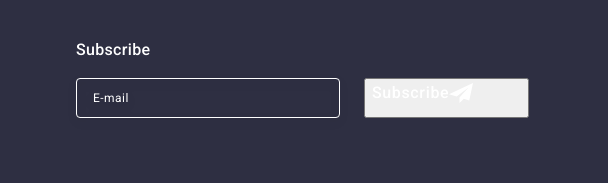
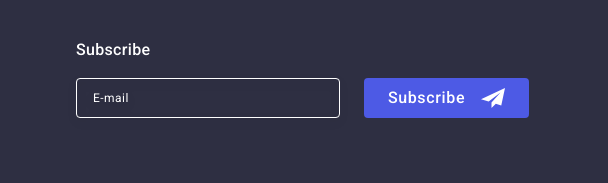
Before and after one commit to Serhii-Kysil/goit-markup-hw-05, a plain HTML site: page portfolio.html in a window 1280 px wide. Shown: the part 1832-2015 px from the top of the page, 672-1280 px from the left. Drawn offline with nearby package versions, Linux system fonts and the light colour scheme.

Commit message:
submit fix

```diff
--- a/css/styles.css
+++ b/css/styles.css
@@ -608,7 +608,7 @@ img {
   transform: translateY(0%);
 }
 .footer-form {
-	margin-left:80px;
+  margin-left: 80px;
 }
 .footer-email-input {
   width: 264px;
@@ -623,29 +623,33 @@ img {
   border-radius: 4px;
   color: #ffffff;
 }
-
+.footer-email-input::placeholder {
+  color: #ffffff;
+}
 .footer-email-input::placeholder {
   color: #ffffff;
 }
 .footer-sub-btn {
+  padding: 0;
   min-width: 165px;
   height: 40px;
   display: flex;
+  justify-content: center;
+  align-items: center;
+  font-family: 'Roboto', sans-serif;
+  font-size: 16px;
+  font-weight: 500;
+  line-height: 1.5;
+  letter-spacing: 0.04em;
+  color: #ffffff;
+  cursor: pointer;
+  background-color: #4d5ae5;
+  border: none;
+  border-radius: 4px;
 }
-input::placeholder {
-  color #ffffff;
-}
-.footer-btn-text {
-  color: #fff;
-  text-align: center;
-  font-family: Roboto;
-  font-size: 16px;
-  font-style: normal;
-  font-weight: 500;
-  line-height: 24px;
-  letter-spacing: 0.64px;
-}
+
 .footer-submit-icon {
+  margin-left: 16px;
   fill: #ffffff;
 }
 .modal-window-title {
```
Also changed, not shown: index.html (+6 -6 lines).
